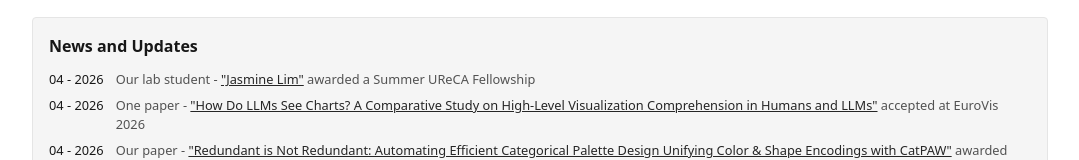
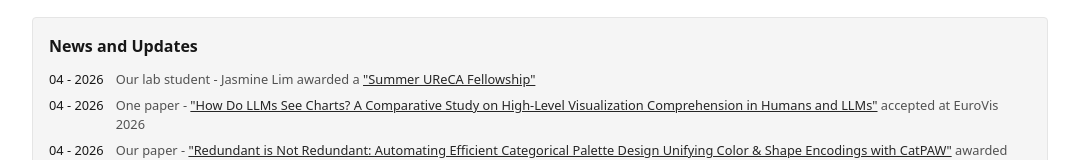
Before and after one commit to nischaldinesh/div_lab_website, a Next.js app: page / in a window 1280 px wide. Shown: the part 1203-1363 px from the top of the page, without its empty margins (200-1279 px from the left). Built offline with nearby package versions, Linux system fonts and the light colour scheme.

Commit message:
Update news

```diff
--- a/data/news.ts
+++ b/data/news.ts
@@ -9,7 +9,7 @@ export const newsData: NewsRecord[] = [
   {
     date: "04 - 2026",
     content:
-      'Our lab student - "Jasmine Lim" awarded a Summer UReCA Fellowship',
+      'Our lab student - Jasmine Lim awarded a "Summer UReCA Fellowship"',
     link: "https://www.ou.edu/ureca/opportunities/ureca-summer-fellowship",
   },
   {
```
